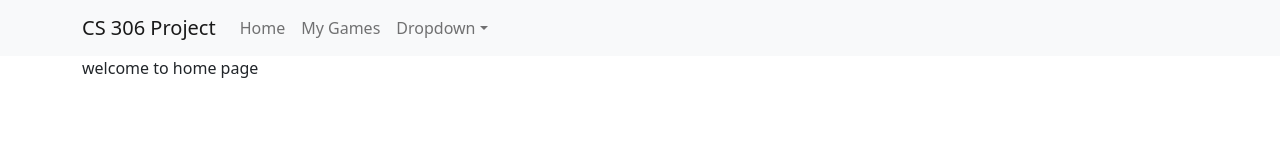
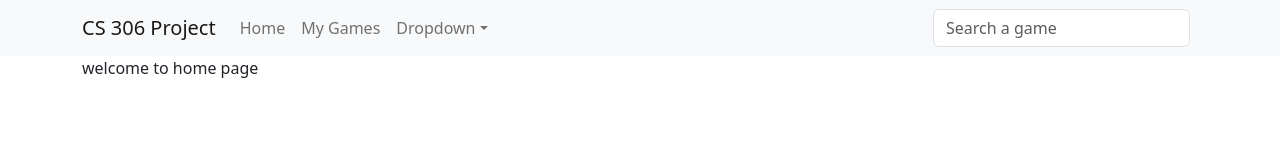
Before and after one commit to aybarsyazici/CS306-Project, a React (Create React App) app in the folder frontend/: page / in a window 1280 px wide. Shown: the top 160 px of the page. Built offline with nearby package versions, Linux system fonts and the light colour scheme.

Commit message:
feat: added searchbar to navbar

```diff
--- a/frontend/src/components/navigationbar.tsx
+++ b/frontend/src/components/navigationbar.tsx
@@ -1,5 +1,12 @@
 import { FunctionComponent } from "react";
-import { Container, Nav, Navbar, NavDropdown } from "react-bootstrap";
+import {
+  Container,
+  Form,
+  FormControl,
+  Nav,
+  Navbar,
+  NavDropdown,
+} from "react-bootstrap";
 
 interface NavbarProps {}
 
@@ -25,6 +32,14 @@ export const NavigationBar: FunctionComponent<NavbarProps> = () => {
               </NavDropdown.Item>
             </NavDropdown>
           </Nav>
+          <Form className="d-flex">
+            <FormControl
+              type="search"
+              placeholder="Search a game"
+              className="me-2"
+              aria-label="Search"
+            />
+          </Form>
         </Navbar.Collapse>
       </Container>
     </Navbar>
```
